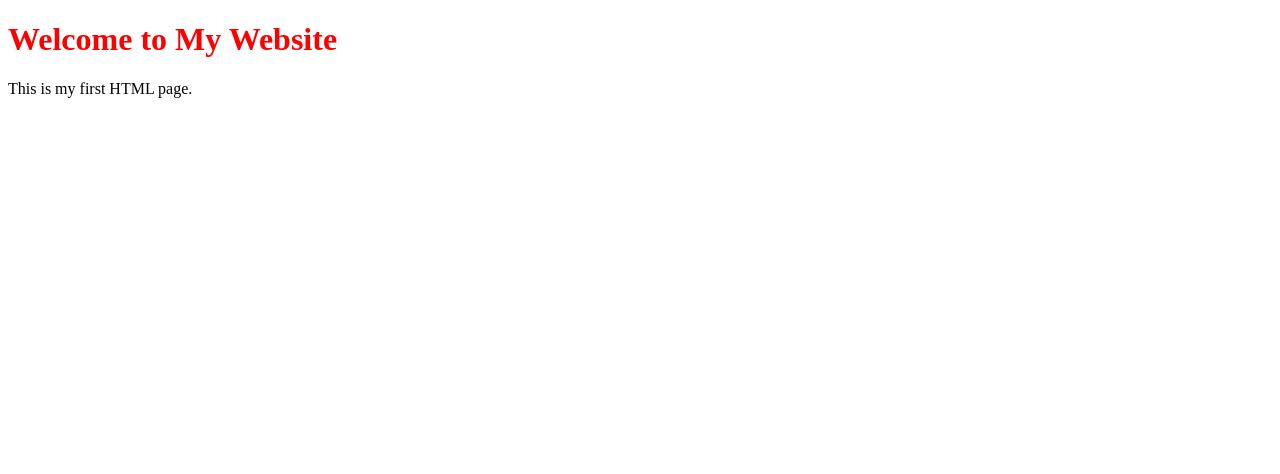
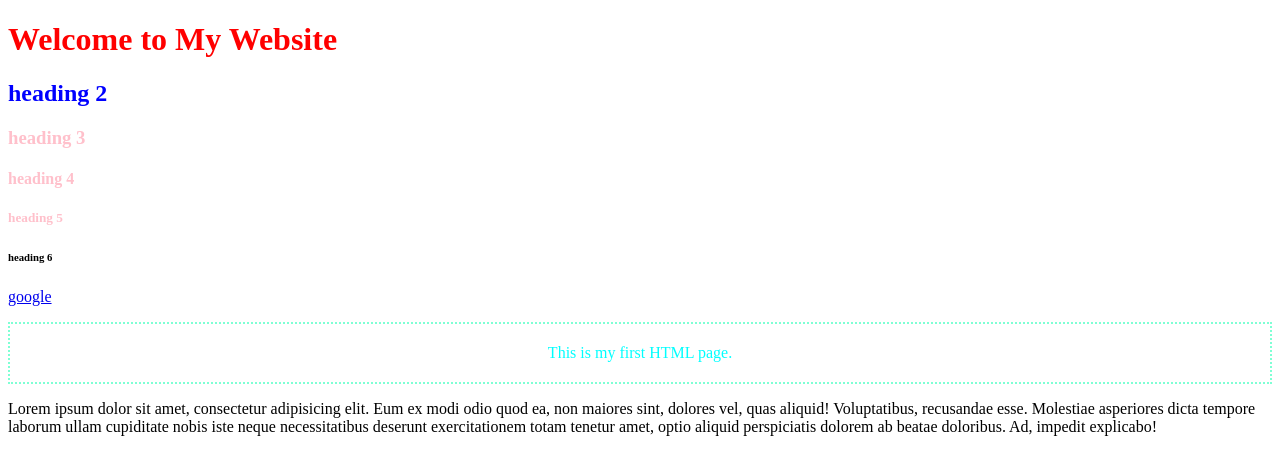
Before and after one commit to ailenikrishnasahithi26-a11y/workshop1, a website: page frontend/index.html in a window 1280 px wide. Drawn offline with Linux system fonts and the light colour scheme.

Commit message:
committt

```diff
--- a/frontend/css/index.css
+++ b/frontend/css/index.css
@@ -1,3 +1,20 @@
 h1{
     color:red;
 }
+#heading-2
+{
+    color:blue;
+}
+.heading
+{
+    color:pink;
+}
+.yes
+{
+    color:aqua;
+    border: 2px;
+    border-color:aquamarine;
+    border-style: dotted;
+    padding: 20px;
+    text-align: center;
+}
--- a/frontend/index.html
+++ b/frontend/index.html
@@ -7,8 +7,14 @@
 <body>
 
     <h1>Welcome to My Website</h1>
-    <p>This is my first HTML page.</p>
-
+    <h2 id="heading-2">heading 2</h2>
+    <h3 class="heading">heading 3 </h3>
+    <h4 class="heading">heading 4</h4>
+    <h5 class="heading">heading 5</h5>
+    <h6>heading 6</h6>
+    <a href="https://github.com/ailenikrishnasahithi26-a11y/workshop1">google</a>
+    <p class="yes">This is my first HTML page.</p>
+    <p>Lorem ipsum dolor sit amet, consectetur adipisicing elit. Eum ex modi odio quod ea, non maiores sint, dolores vel, quas aliquid! Voluptatibus, recusandae esse. Molestiae asperiores dicta tempore laborum ullam cupiditate nobis iste neque necessitatibus deserunt exercitationem totam tenetur amet, optio aliquid perspiciatis dolorem ab beatae doloribus. Ad, impedit explicabo!</p>
     <script src="js/index.js"></script>
 </body>
 </html>
```
